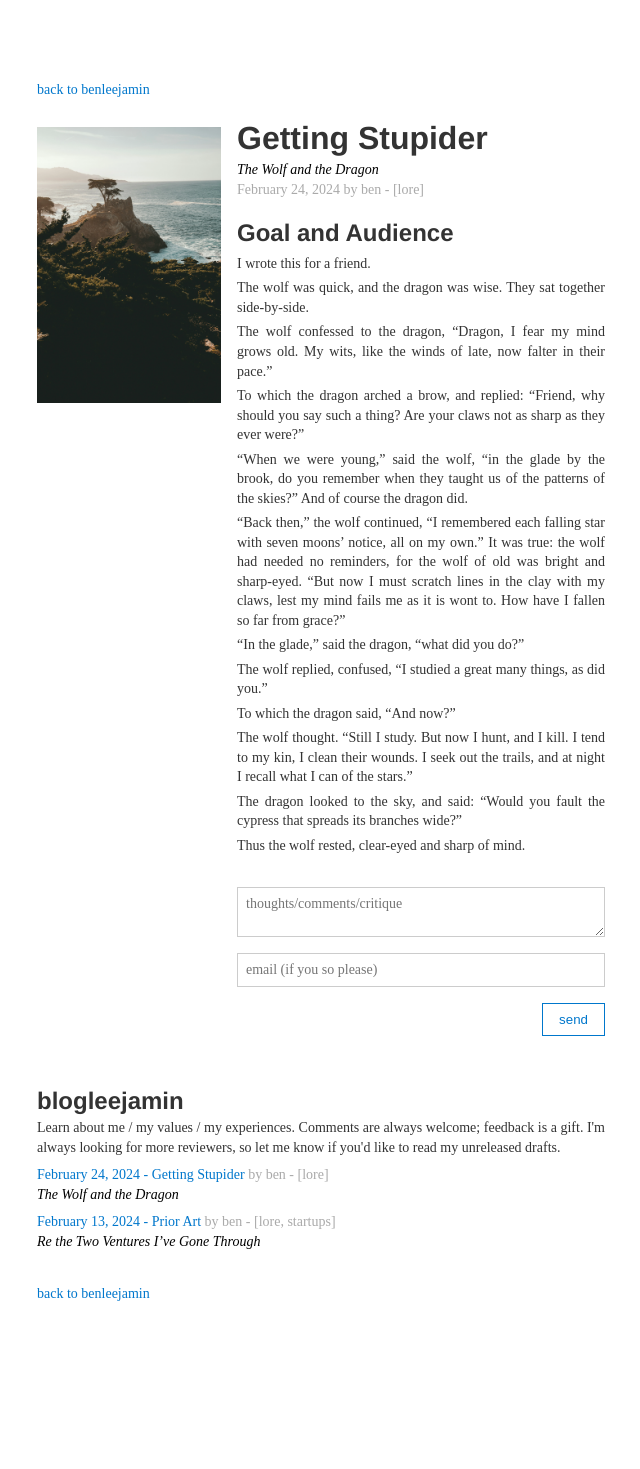
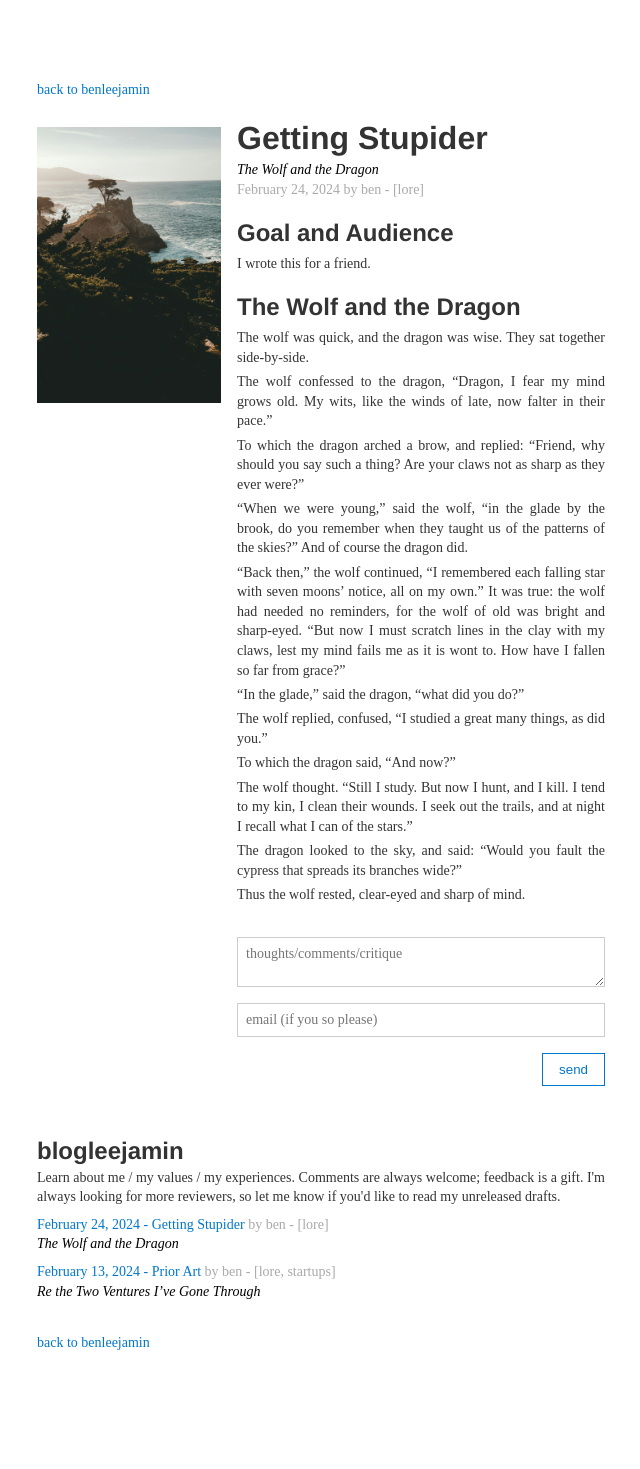
Before and after one commit to BenjaminHLee/BenjaminHLee.github.io, a Jekyll site: the page built from _posts/2024-02-24-getting-stupider.md, in a window 1280 px wide. Shown: the whole page, without its empty margins (319-959 px from the left). Built offline with Jekyll 4.4.1, drawn with Linux system fonts in a browser that asks for light colours; before the commit the page ends 1419 px from its top, so only the background shows below that.

Commit message:
Add title to Getting Stupider

```diff
--- a/_posts/2024-02-24-getting-stupider.md
+++ b/_posts/2024-02-24-getting-stupider.md
@@ -11,6 +11,8 @@ cover-image: getting-stupider
 ## Goal and Audience
 
 I wrote this for a friend.
+
+## The Wolf and the Dragon
 
 The wolf was quick, and the dragon was wise. They sat together side-by-side.
 
```
